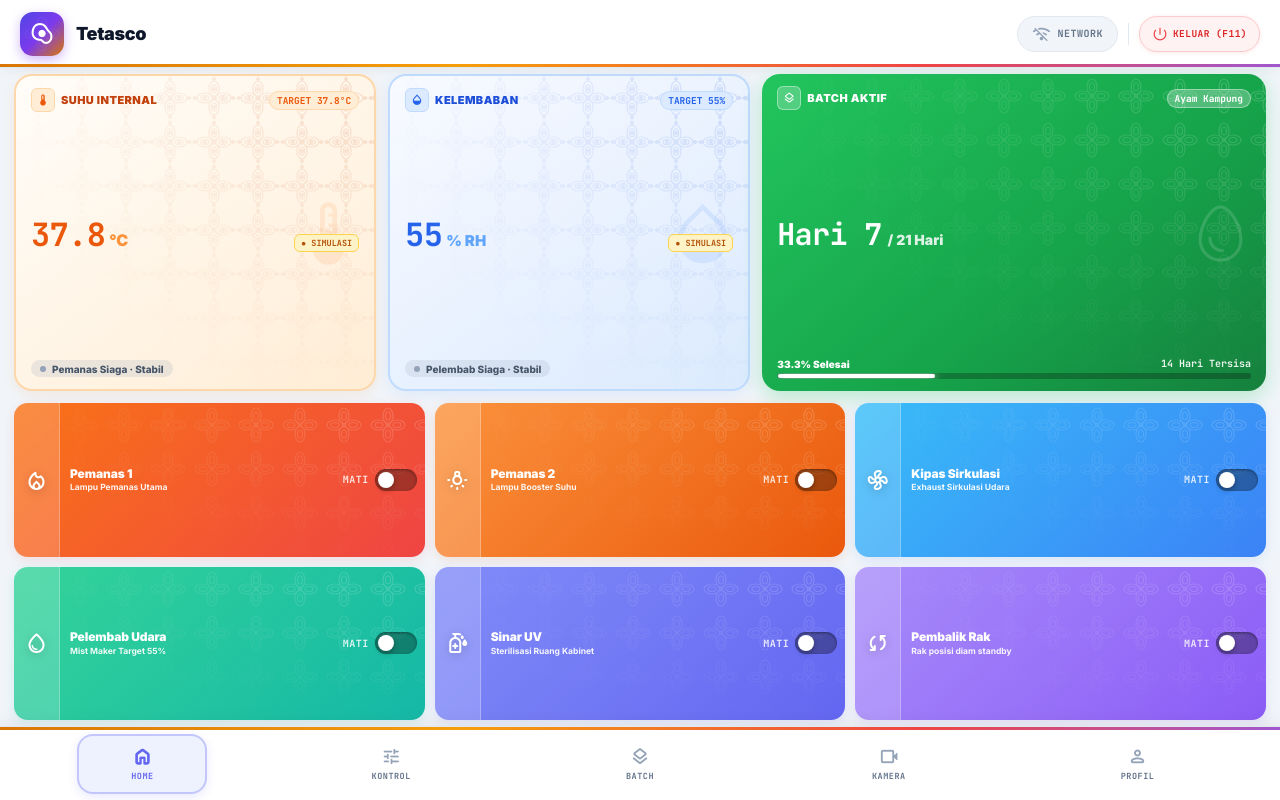
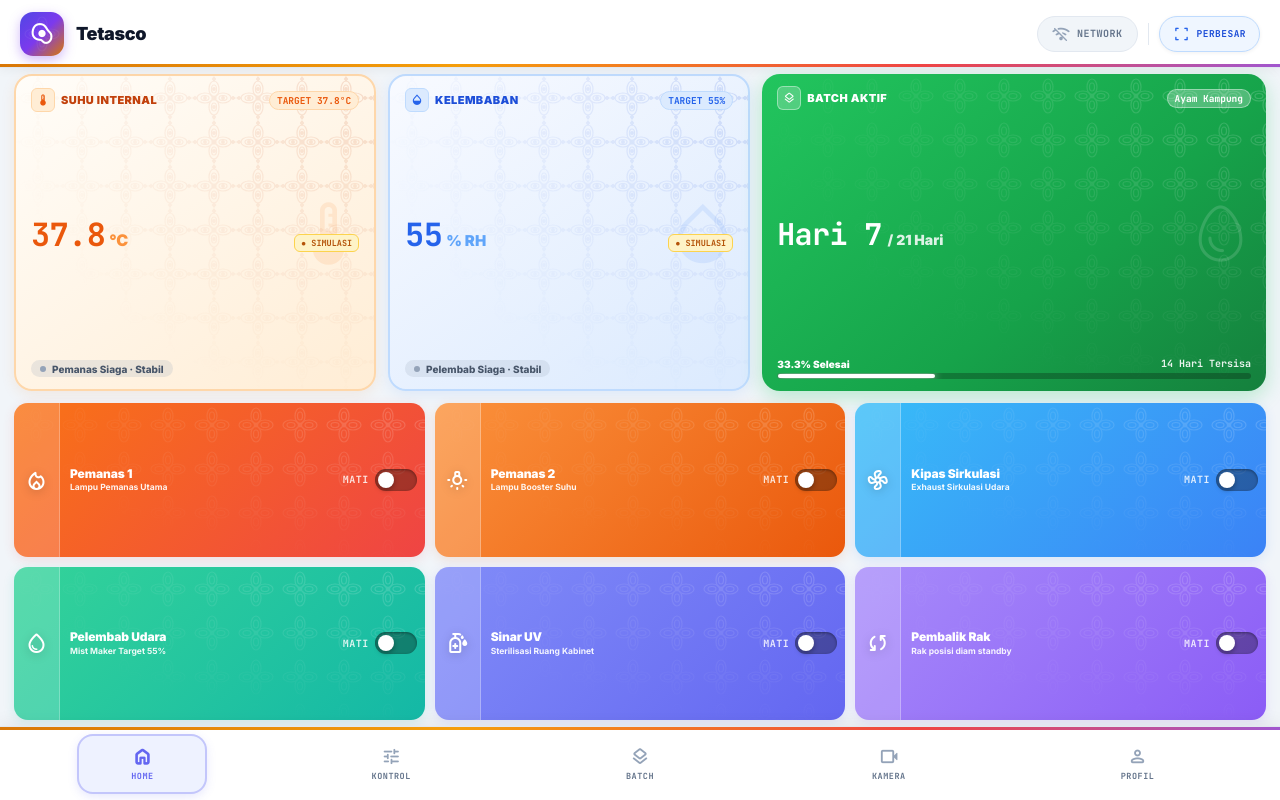
Before and after one commit to RyanPutra1478/Penetas-Telur, a React (Vite) app: page / in a window 1280 px wide. Built offline with nearby package versions, Linux system fonts and the light colour scheme; no server answers.

Commit message:
feat(ui): replace exit button with Maximize/Minimize toggle button for VNC convenience

```diff
--- a/src/components/TopAppBar.jsx
+++ b/src/components/TopAppBar.jsx
@@ -1,10 +1,11 @@
 import React, { useState, useEffect } from 'react';
-import { getWifiStatus, exitKiosk } from '../api/tetascoApi';
+import { getWifiStatus } from '../api/tetascoApi';
 import WifiModal from './WifiModal';
 
 const TopAppBar = () => {
   const [wifiModalOpen, setWifiModalOpen] = useState(false);
   const [wifiStatus, setWifiStatus] = useState({ connected: true, ssid: null });
+  const [isFullscreen, setIsFullscreen] = useState(Boolean(document.fullscreenElement));
 
   // Ambil status Wi-Fi saat komponen dimuat
   useEffect(() => {
@@ -18,19 +19,30 @@ const TopAppBar = () => {
 
     checkWifi();
     const interval = setInterval(checkWifi, 10000); // Poll status setiap 10 detik
+
+    // Event listener untuk update status fullscreen saat berubah
+    const handleFullscreenChange = () => {
+      setIsFullscreen(Boolean(document.fullscreenElement));
+    };
+    document.addEventListener('fullscreenchange', handleFullscreenChange);
+
     return () => {
       isMounted = false;
       clearInterval(interval);
+      document.removeEventListener('fullscreenchange', handleFullscreenChange);
     };
   }, []);
 
-  const handleExitApp = () => {
-    if (window.confirm('Tutup tampilan HMI dan kembali ke Desktop Raspberry Pi? (F11)')) {
-      if (document.fullscreenElement) {
+  // Fungsi toggle Maximize / Minimize
+  const toggleFullscreen = () => {
+    if (!document.fullscreenElement) {
+      if (document.documentElement.requestFullscreen) {
+        document.documentElement.requestFullscreen().catch(() => {});
+      }
+    } else {
+      if (document.exitFullscreen) {
         document.exitFullscreen().catch(() => {});
       }
-      exitKiosk();
-      window.close();
     }
   };
 
@@ -71,7 +83,7 @@ const TopAppBar = () => {
           </div>
         </div>
 
-        {/* Action Buttons: Network & Tombol Keluar (Debugging) */}
+        {/* Action Buttons: Network & Tombol Maximize/Minimize */}
         <div style={{ display: 'flex', gap: 8, alignItems: 'center' }}>
           {/* Tombol Network / Wi-Fi Service */}
           <button
@@ -108,39 +120,39 @@ const TopAppBar = () => {
 
           <div style={{ width: 1, height: 22, background: '#E2E8F0', margin: '0 2px' }} />
 
-          {/* Tombol Keluar UI untuk Debugging */}
+          {/* Tombol Maximize / Minimize (Toggle Layar Penuh untuk VNC) */}
           <button
-            onClick={handleExitApp}
-            title="Tutup Tampilan HMI untuk Debugging (F11)"
+            onClick={toggleFullscreen}
+            title={isFullscreen ? "Kecilkan Layar / Mode Jendela (Minimize)" : "Perbesar ke Layar Penuh (Maximize)"}
             style={{
               height: 36,
-              padding: '0 12px',
+              padding: '0 13px',
               borderRadius: 999,
-              border: '1.5px solid #FECACA',
+              border: isFullscreen ? '1.5px solid #CBD5E1' : '1.5px solid #BFDBFE',
               display: 'flex',
               alignItems: 'center',
-              gap: 5,
-              background: '#FEF2F2',
+              gap: 6,
+              background: isFullscreen ? '#F8FAFC' : '#EFF6FF',
               cursor: 'pointer',
               transition: 'all 0.2s ease',
-              boxShadow: '0 1px 4px rgba(239,68,68,0.12)',
+              boxShadow: '0 1px 4px rgba(0,0,0,0.06)',
             }}
           >
             <span
               className="material-symbols-rounded"
-              style={{ fontSize: 16, color: '#EF4444' }}
+              style={{ fontSize: 18, color: isFullscreen ? '#475569' : '#2563EB' }}
             >
-              power_settings_new
+              {isFullscreen ? 'fullscreen_exit' : 'fullscreen'}
             </span>
             <span style={{
               fontSize: 9.5,
               fontWeight: 900,
               letterSpacing: '0.05em',
-              color: '#DC2626',
+              color: isFullscreen ? '#334155' : '#1D4ED8',
               fontFamily: "'JetBrains Mono', monospace",
               textTransform: 'uppercase',
             }}>
-              KELUAR (F11)
+              {isFullscreen ? 'KECILKAN' : 'PERBESAR'}
             </span>
           </button>
         </div>
```
Also changed, not shown: 3 other files (tests, documents, lock files or other folders).
